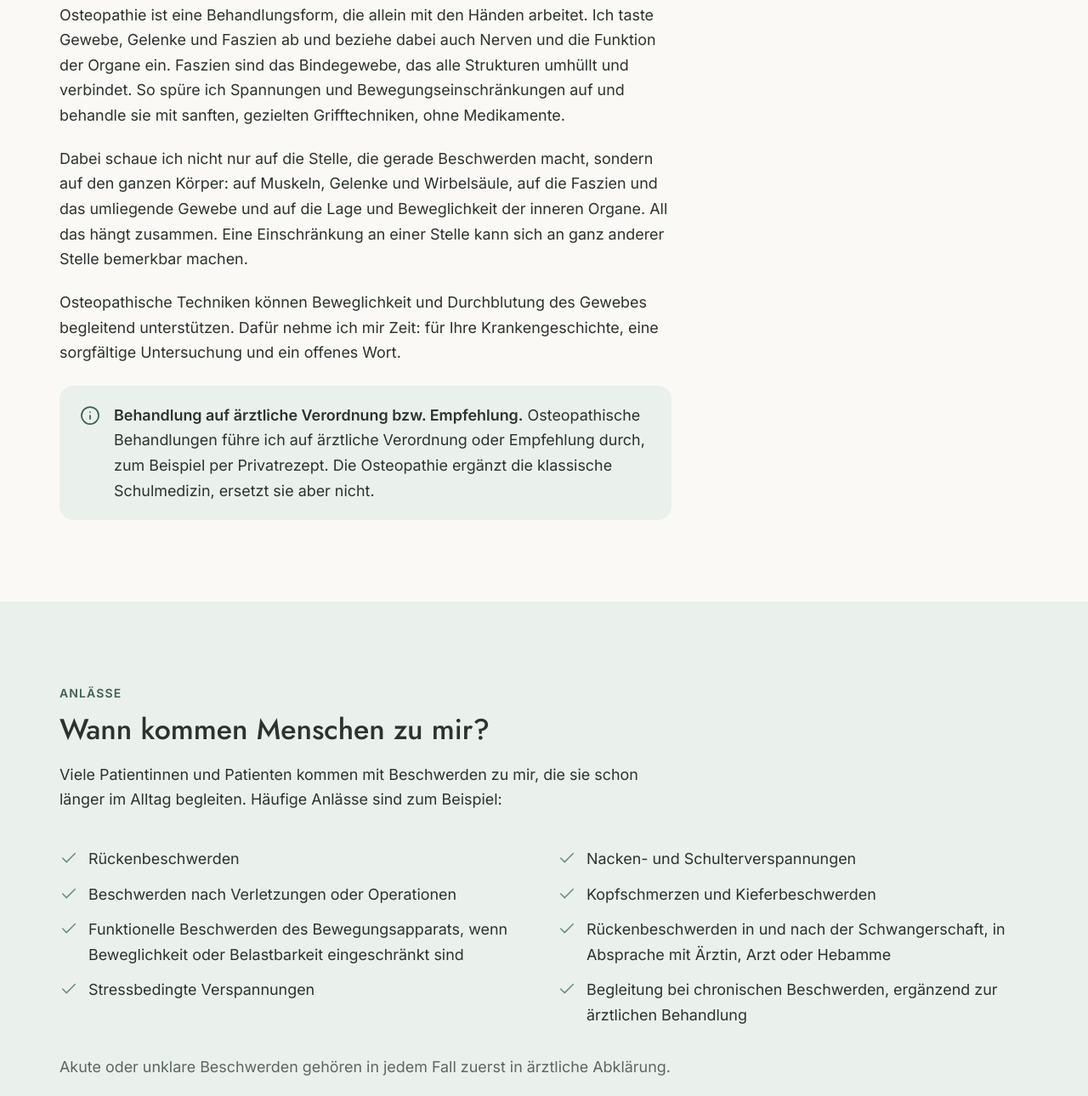
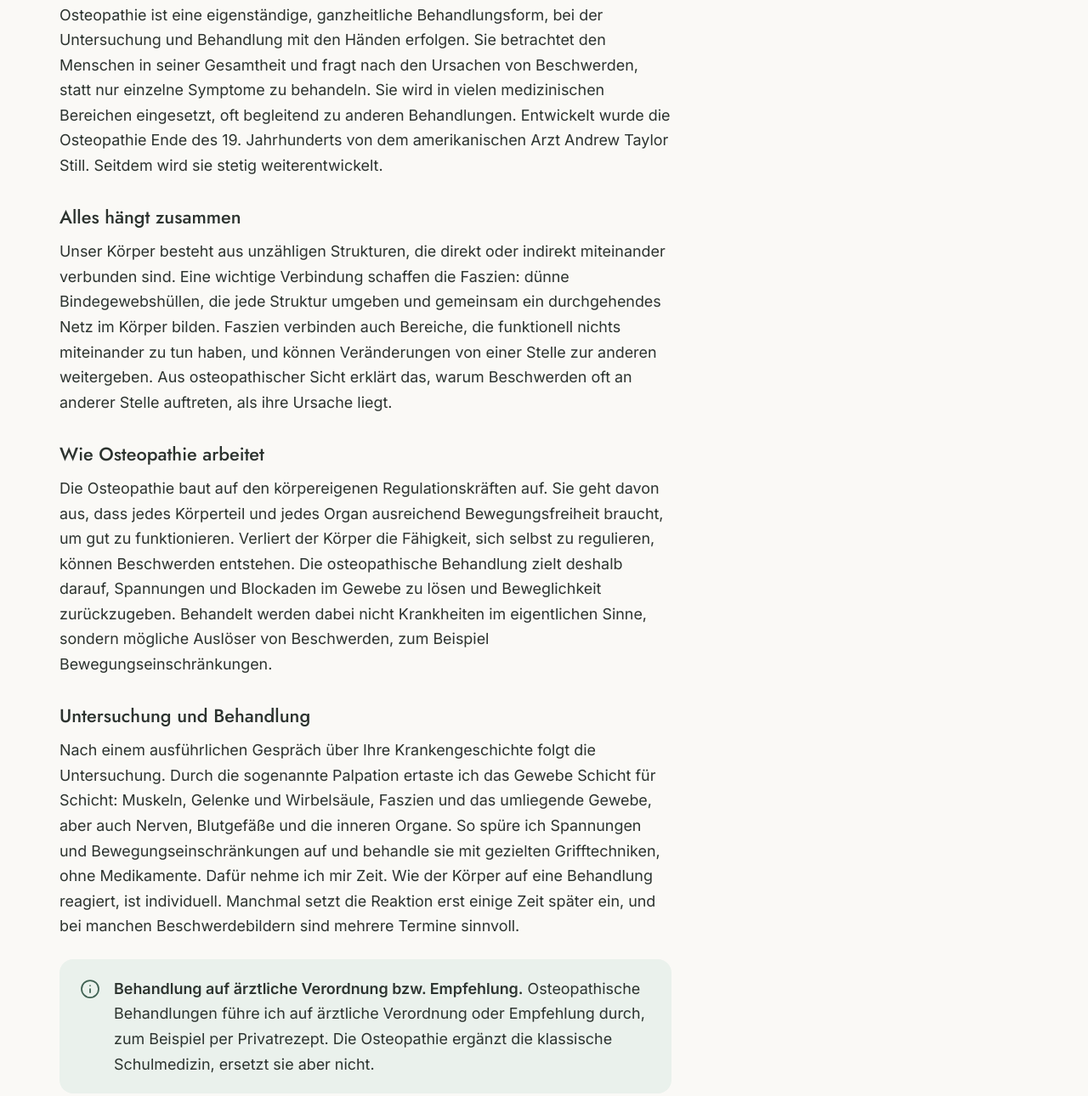
Before and after one commit to tarkin2020/ps-vorschau-42026f, a plain HTML site: page osteopathie/index.html in a window 1280 px wide. Shown: the part 778-2068 px from the top of the page at 85% size. Drawn offline with Linux system fonts and the light colour scheme.

Commit message:
Vorschau aktualisiert (2026-10-13 12:03)

```diff
--- a/osteopathie/index.html
+++ b/osteopathie/index.html
@@ -103,10 +103,13 @@
       <span class="overline">Behandlung mit den Händen</span>
       <h2 id="was-title">Was ist Osteopathie?</h2>
     </div>
-    <div class="prose reveal">
-      <p>Osteopathie ist eine Behandlungsform, die allein mit den Händen arbeitet. Ich taste Gewebe, Gelenke und Faszien ab und beziehe dabei auch Nerven und die Funktion der Organe ein. Faszien sind das Bindegewebe, das alle Strukturen umhüllt und verbindet. So spüre ich Spannungen und Bewegungseinschränkungen auf und behandle sie mit sanften, gezielten Grifftechniken, ohne Medikamente.</p>
-      <p>Dabei schaue ich nicht nur auf die Stelle, die gerade Beschwerden macht, sondern auf den ganzen Körper: auf Muskeln, Gelenke und Wirbelsäule, auf die Faszien und das umliegende Gewebe und auf die Lage und Beweglichkeit der inneren Organe. All das hängt zusammen. Eine Einschränkung an einer Stelle kann sich an ganz anderer Stelle bemerkbar machen.</p>
-      <p>Osteopathische Techniken können Beweglichkeit und Durchblutung des Gewebes begleitend unterstützen. Dafür nehme ich mir Zeit: für Ihre Krankengeschichte, eine sorgfältige Untersuchung und ein offenes Wort.</p>
+    <div class="prose reveal"><p>Osteopathie ist eine eigenständige, ganzheitliche Behandlungsform, bei der Untersuchung und Behandlung mit den Händen erfolgen. Sie betrachtet den Menschen in seiner Gesamtheit und fragt nach den Ursachen von Beschwerden, statt nur einzelne Symptome zu behandeln. Sie wird in vielen medizinischen Bereichen eingesetzt, oft begleitend zu anderen Behandlungen. Entwickelt wurde die Osteopathie Ende des 19. Jahrhunderts von dem amerikanischen Arzt Andrew Taylor Still. Seitdem wird sie stetig weiterentwickelt.</p>
+      <h3>Alles hängt zusammen</h3>
+      <p>Unser Körper besteht aus unzähligen Strukturen, die direkt oder indirekt miteinander verbunden sind. Eine wichtige Verbindung schaffen die Faszien: dünne Bindegewebshüllen, die jede Struktur umgeben und gemeinsam ein durchgehendes Netz im Körper bilden. Faszien verbinden auch Bereiche, die funktionell nichts miteinander zu tun haben, und können Veränderungen von einer Stelle zur anderen weitergeben. Aus osteopathischer Sicht erklärt das, warum Beschwerden oft an anderer Stelle auftreten, als ihre Ursache liegt.</p>
+      <h3>Wie Osteopathie arbeitet</h3>
+      <p>Die Osteopathie baut auf den körpereigenen Regulationskräften auf. Sie geht davon aus, dass jedes Körperteil und jedes Organ ausreichend Bewegungsfreiheit braucht, um gut zu funktionieren. Verliert der Körper die Fähigkeit, sich selbst zu regulieren, können Beschwerden entstehen. Die osteopathische Behandlung zielt deshalb darauf, Spannungen und Blockaden im Gewebe zu lösen und Beweglichkeit zurückzugeben. Behandelt werden dabei nicht Krankheiten im eigentlichen Sinne, sondern mögliche Auslöser von Beschwerden, zum Beispiel Bewegungseinschränkungen.</p>
+      <h3>Untersuchung und Behandlung</h3>
+      <p>Nach einem ausführlichen Gespräch über Ihre Krankengeschichte folgt die Untersuchung. Durch die sogenannte Palpation ertaste ich das Gewebe Schicht für Schicht: Muskeln, Gelenke und Wirbelsäule, Faszien und das umliegende Gewebe, aber auch Nerven, Blutgefäße und die inneren Organe. So spüre ich Spannungen und Bewegungseinschränkungen auf und behandle sie mit gezielten Grifftechniken, ohne Medikamente. Dafür nehme ich mir Zeit. Wie der Körper auf eine Behandlung reagiert, ist individuell. Manchmal setzt die Reaktion erst einige Zeit später ein, und bei manchen Beschwerdebildern sind mehrere Termine sinnvoll.</p>
       <div class="note">
   <svg class="icon icon--info" xmlns="http://www.w3.org/2000/svg" viewBox="0 0 24 24" fill="none" stroke="currentColor" stroke-width="1.75" stroke-linecap="round" stroke-linejoin="round" aria-hidden="true" focusable="false"><circle cx="12" cy="12" r="10"></circle><path d="M12 16v-4"></path><path d="M12 8h.01"></path></svg>
   <p><strong>Behandlung auf ärztliche Verordnung bzw. Empfehlung.</strong> Osteopathische Behandlungen führe ich auf ärztliche Verordnung oder Empfehlung durch, zum Beispiel per Privatrezept. Die Osteopathie ergänzt die klassische Schulmedizin, ersetzt sie aber nicht.</p>
```
Also changed, not shown: sitemap.xml (+4 -4 lines).
